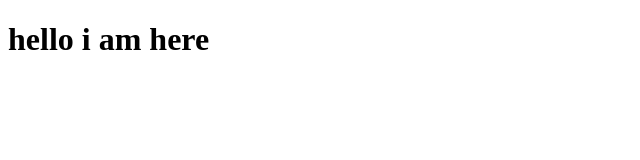
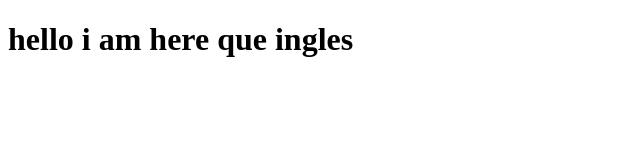
Before and after one commit to camil-hub/app, a plain HTML site: page index.html in a window 1280 px wide. Shown: the whole page, without its empty margins (0-640 px from the left). Drawn offline with Linux system fonts and the light colour scheme.

Commit message:
que funcione

```diff
--- a/index.html
+++ b/index.html
@@ -4,6 +4,6 @@
 	<title> prueba</title>
 </head>
 <body>
-	<h1>hello i am here</h1>
+	<h1>hello i am here que ingles</h1>
 </body>
 </html>
```
